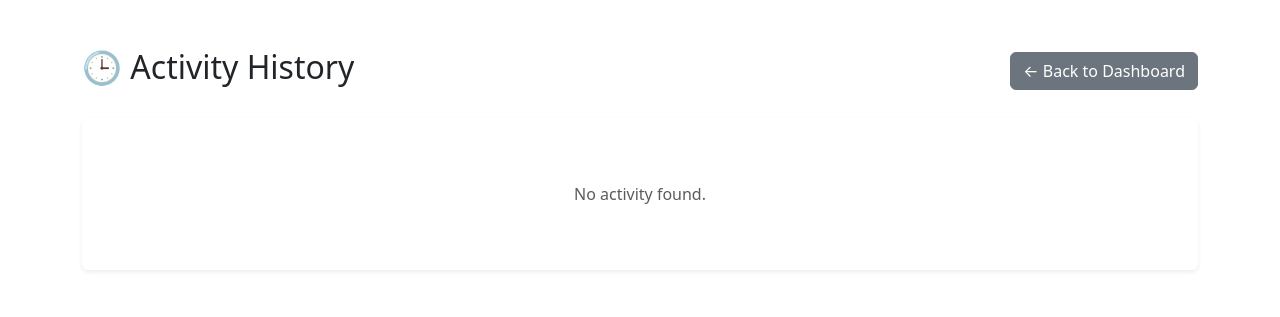
After one commit to sushma1105/AI-Student-Performance-Management-System, a Flask app: page /activity in a window 1280 px wide. The commit adds this page. Shown: the top 317 px of the page. Run offline with Flask 3, Linux system fonts and the light colour scheme; the visitor is signed in with stand-in values (Sample User, id 1); parts of the project's set-up code (start-up, migrations or seed data) failed here and were passed over.

Commit message:
Add activity tracking, loading UI, grade validation

```diff
--- a/app.py
+++ b/app.py
@@ -540,7 +540,7 @@ def home():
     )
     recent_activities = Activity.query.order_by(
     Activity.created_at.desc()
-    ).limit(10).all()
+    ).limit(5).all()
     return render_template(
         "index.html",
         total_students=total_students,
@@ -561,7 +561,27 @@ def home():
         branches=branches,
         last_updated=datetime.now(),
         recent_activities=recent_activities, )
+#view activity
+@app.route("/activity")
+def activity():
 
+    if "user" not in session:
+        return redirect("/login")
+
+    if session.get("role") != "admin":
+        flash("Access Denied!", "danger")
+        return redirect(
+            f"/student/{session['roll_number']}"
+        )
+
+    activities = Activity.query.order_by(
+        Activity.created_at.desc()
+    ).all()
+
+    return render_template(
+        "activity.html",
+        activities=activities
+    )
 # VIEW ALL STUDENTS
 @app.route("/view_students")
 def view_students():
@@ -825,11 +845,13 @@ def add_grade():
         # CHECK IF SUBJECT ALREADY EXISTS
         existing_grade = Grade.query.filter_by(
             student_id=student.id,
-            subject=subject
+            subject=subject,
+            semester=semester
         ).first()
 
         if existing_grade:
-            flash(f"{subject} grade already exists for this student!","danger")
+            flash(f"{subject} grade already exists for this student!"
+                  f"in Semester {semester}!","danger")
             return redirect("/add_grade")
         # CREATE NEW GRADE
         new_grade = Grade(
--- /dev/null
+++ b/templates/activity.html
@@ -0,0 +1,73 @@
+<!DOCTYPE html>
+<html lang="en">
+
+<head>
+    <meta charset="UTF-8">
+    <meta name="viewport" content="width=device-width, initial-scale=1.0">
+
+    <title>Activity History</title>
+
+    <link
+        href="https://cdn.jsdelivr.net/npm/bootstrap@5.3.3/dist/css/bootstrap.min.css"
+        rel="stylesheet"
+    >
+</head>
+
+<body>
+
+<div class="container py-5">
+
+    <div class="d-flex justify-content-between align-items-center mb-4">
+
+        <h2>
+            🕒 Activity History
+        </h2>
+
+        <a href="/" class="btn btn-secondary">
+            ← Back to Dashboard
+        </a>
+
+    </div>
+
+    <div class="card shadow-sm border-0">
+
+        <div class="card-body">
+
+            {% if activities %}
+
+                {% for activity in activities %}
+
+                    <div class="py-3">
+
+                        <strong>
+                            {{ activity.activity }}
+                        </strong>
+
+                        <div class="text-muted small mt-1">
+                            {{ activity.created_at.strftime("%d %b %Y, %I:%M %p") }}
+                        </div>
+
+                    </div>
+
+                    {% if not loop.last %}
+                        <hr>
+                    {% endif %}
+
+                {% endfor %}
+
+            {% else %}
+
+                <div class="text-center text-muted py-5">
+                    No activity found.
+                </div>
+
+            {% endif %}
+
+        </div>
+
+    </div>
+
+</div>
+
+</body>
+</html>
--- a/templates/index.html
+++ b/templates/index.html
@@ -360,6 +360,12 @@
                     No recent activity
                 </h5>
             {% endif %}
+            <div class="text-center mt-3">
+            <a href="/activity"
+            class="btn btn-outline-primary">
+                View All Activity →
+            </a>
+            </div>
         </div>
     </div>
     <!-- ACTION SECTION -->
```
Also changed, not shown: models.py (+8 -0 lines), static/style.css (+35 -0 lines), templates/navbar.html (+66 -0 lines).
